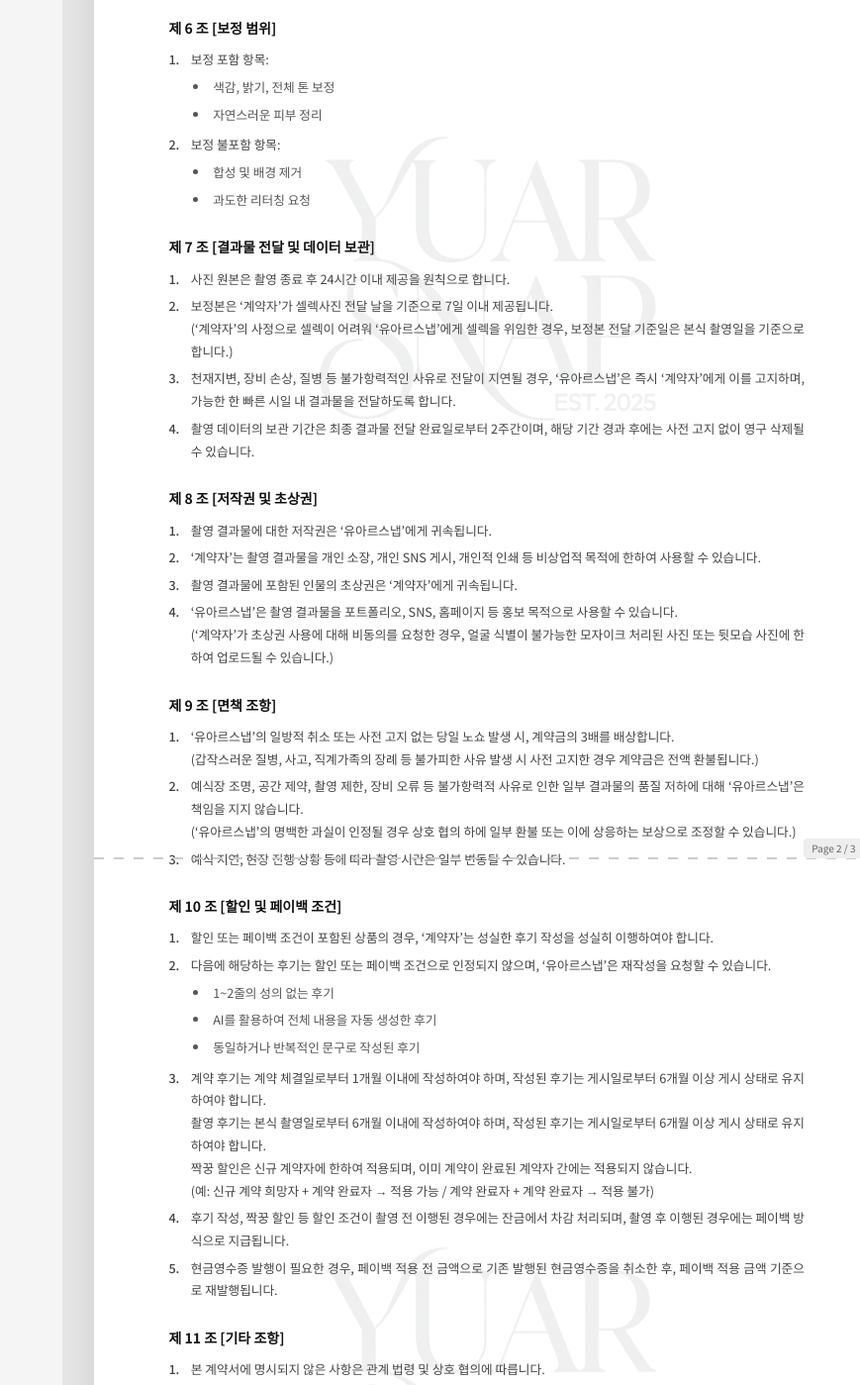
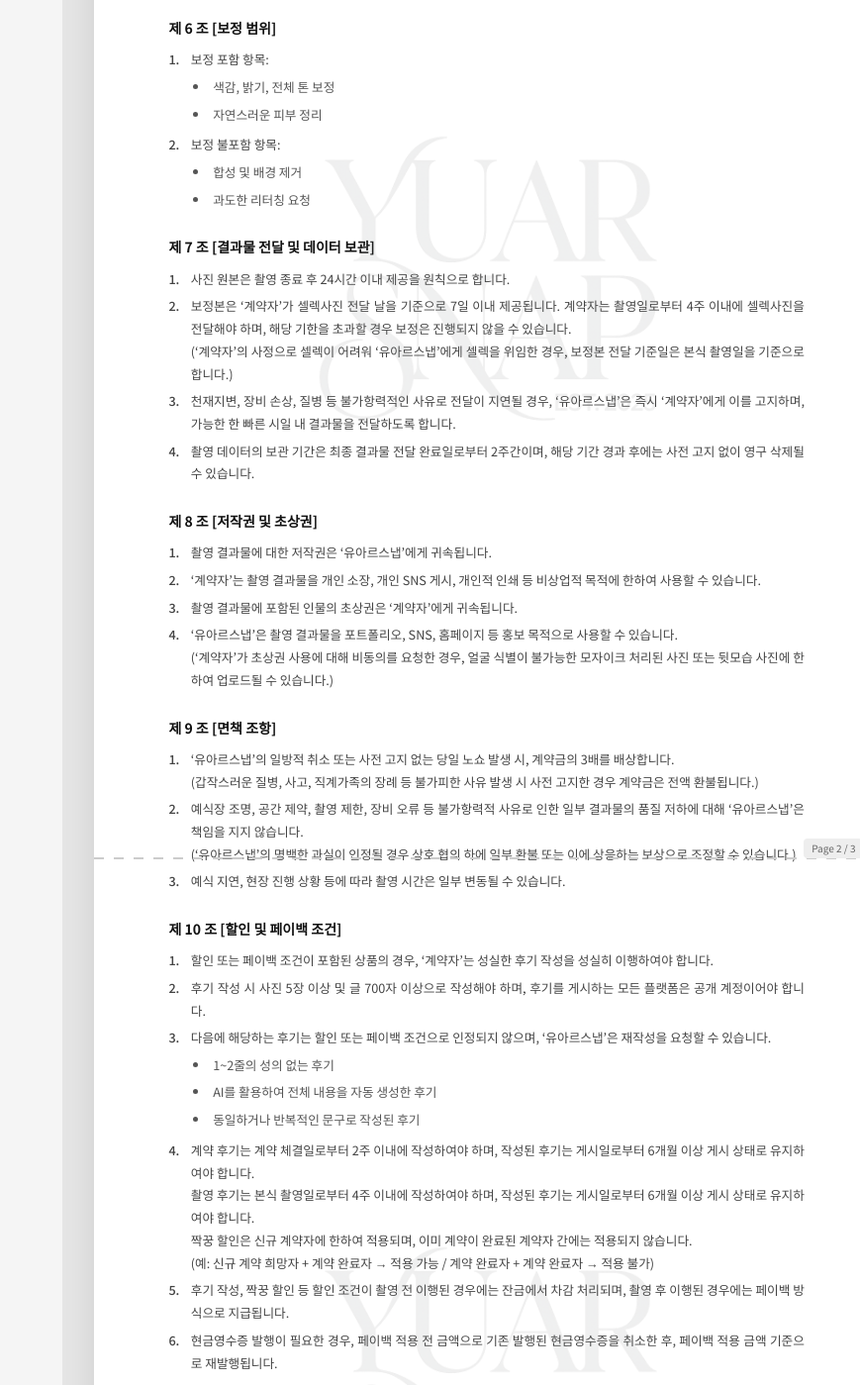
Before and after one commit to y2hscmtk/yuar-snap, a React (Vite) app: page / in a window 1280 px wide. Shown: the part 1555-2954 px from the top of the page at 99% size, without its empty margins (411-1280 px from the left). Built offline with nearby package versions, Linux system fonts and the light colour scheme.

Commit message:
[feature modify] 계약서 내용 수정

```diff
--- a/src/components/ContractPreview.jsx
+++ b/src/components/ContractPreview.jsx
@@ -271,7 +271,7 @@
                             <ol>
                                 <li>사진 원본은 촬영 종료 후 24시간 이내 제공을 원칙으로 합니다.</li>
                                 <li>
-                                    <div>보정본은 ‘계약자’가 셀렉사진 전달 날을 기준으로 7일 이내 제공됩니다.</div>
+                                    <div>보정본은 ‘계약자’가 셀렉사진 전달 날을 기준으로 7일 이내 제공됩니다. 계약자는 촬영일로부터 4주 이내에 셀렉사진을 전달해야 하며, 해당 기한을 초과할 경우 보정은 진행되지 않을 수 있습니다.</div>
                                     <div className="sub-text">(‘계약자’의 사정으로 셀렉이 어려워 ‘유아르스냅’에게 셀렉을 위임한 경우, 보정본 전달 기준일은 본식 촬영일을 기준으로 합니다.)</div>
                                 </li>
                                 <li>천재지변, 장비 손상, 질병 등 불가항력적인 사유로 전달이 지연될 경우, ‘유아르스냅’은 즉시 ‘계약자’에게 이를 고지하며, 가능한 한 빠른 시일 내 결과물을 전달하도록 합니다.</li>
@@ -305,6 +305,7 @@
                             <h3>제 10 조 [할인 및 페이백 조건]</h3>
                             <ol>
                                 <li>할인 또는 페이백 조건이 포함된 상품의 경우, ‘계약자’는 성실한 후기 작성을 성실히 이행하여야 합니다.</li>
+                                <li>후기 작성 시 사진 5장 이상 및 글 700자 이상으로 작성해야 하며, 후기를 게시하는 모든 플랫폼은 공개 계정이어야 합니다.</li>
                                 <li>다음에 해당하는 후기는 할인 또는 페이백 조건으로 인정되지 않으며, ‘유아르스냅’은 재작성을 요청할 수 있습니다.
                                     <ul className="sub-list">
                                         <li>1~2줄의 성의 없는 후기</li>
@@ -313,8 +314,8 @@
                                     </ul>
                                 </li>
                                 <li>
-                                    <div>계약 후기는 계약 체결일로부터 1개월 이내에 작성하여야 하며, 작성된 후기는 게시일로부터 6개월 이상 게시 상태로 유지하여야 합니다.</div>
-                                    <div>촬영 후기는 본식 촬영일로부터 6개월 이내에 작성하여야 하며, 작성된 후기는 게시일로부터 6개월 이상 게시 상태로 유지하여야 합니다.</div>
+                                    <div>계약 후기는 계약 체결일로부터 2주 이내에 작성하여야 하며, 작성된 후기는 게시일로부터 6개월 이상 게시 상태로 유지하여야 합니다.</div>
+                                    <div>촬영 후기는 본식 촬영일로부터 4주 이내에 작성하여야 하며, 작성된 후기는 게시일로부터 6개월 이상 게시 상태로 유지하여야 합니다.</div>
                                     <div>짝꿍 할인은 신규 계약자에 한하여 적용되며, 이미 계약이 완료된 계약자 간에는 적용되지 않습니다.</div>
                                     <div className="sub-text">(예: 신규 계약 희망자 + 계약 완료자 → 적용 가능 / 계약 완료자 + 계약 완료자 → 적용 불가)</div>
                                 </li>
```
